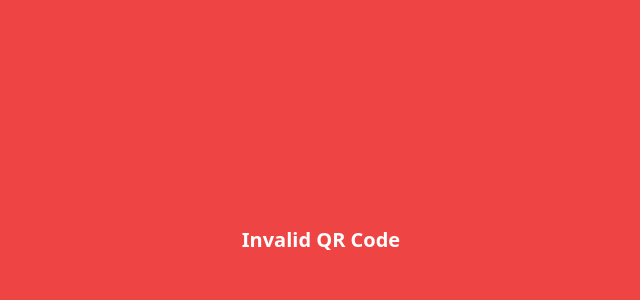
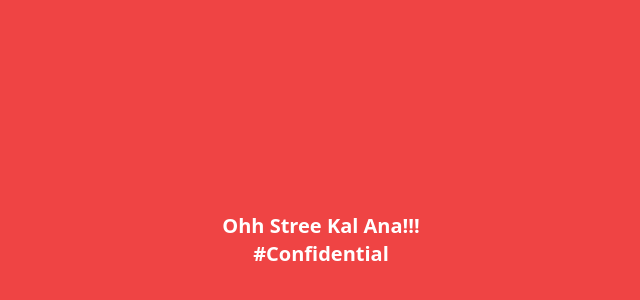
Before and after one commit to jarvis1234d/treasure-hung, a Next.js app: page /invalidQr in a window 1280 px wide. Shown: the part 160-460 px from the top of the page, without its empty margins (319-959 px from the left). Built offline with nearby package versions, Linux system fonts and the light colour scheme.

Commit message:
some changes

```diff
--- a/pages/invalidQr.jsx
+++ b/pages/invalidQr.jsx
@@ -8,7 +8,7 @@ function invalidQr() {
         <link rel="icon" href="/favicon.ico" />
       </Head>
       <main className="mr-2 ml-2">
-          <h1 className="text-center text-white text-xl font-extrabold">Invalid QR Code</h1>
+          <h1 className="text-center text-white text-xl font-extrabold">Ohh Stree Kal Ana!!! <br /> #Confidential</h1>
 
       </main>
       </div>
```
